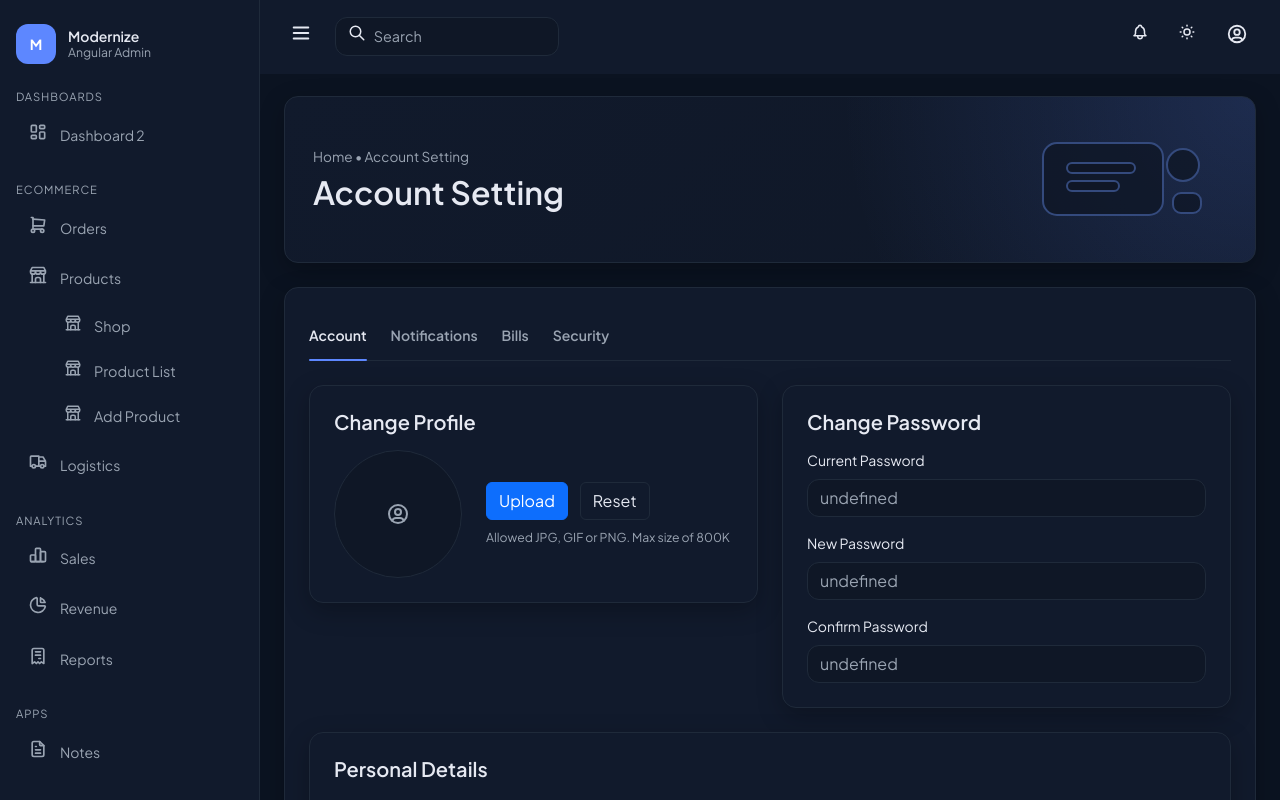
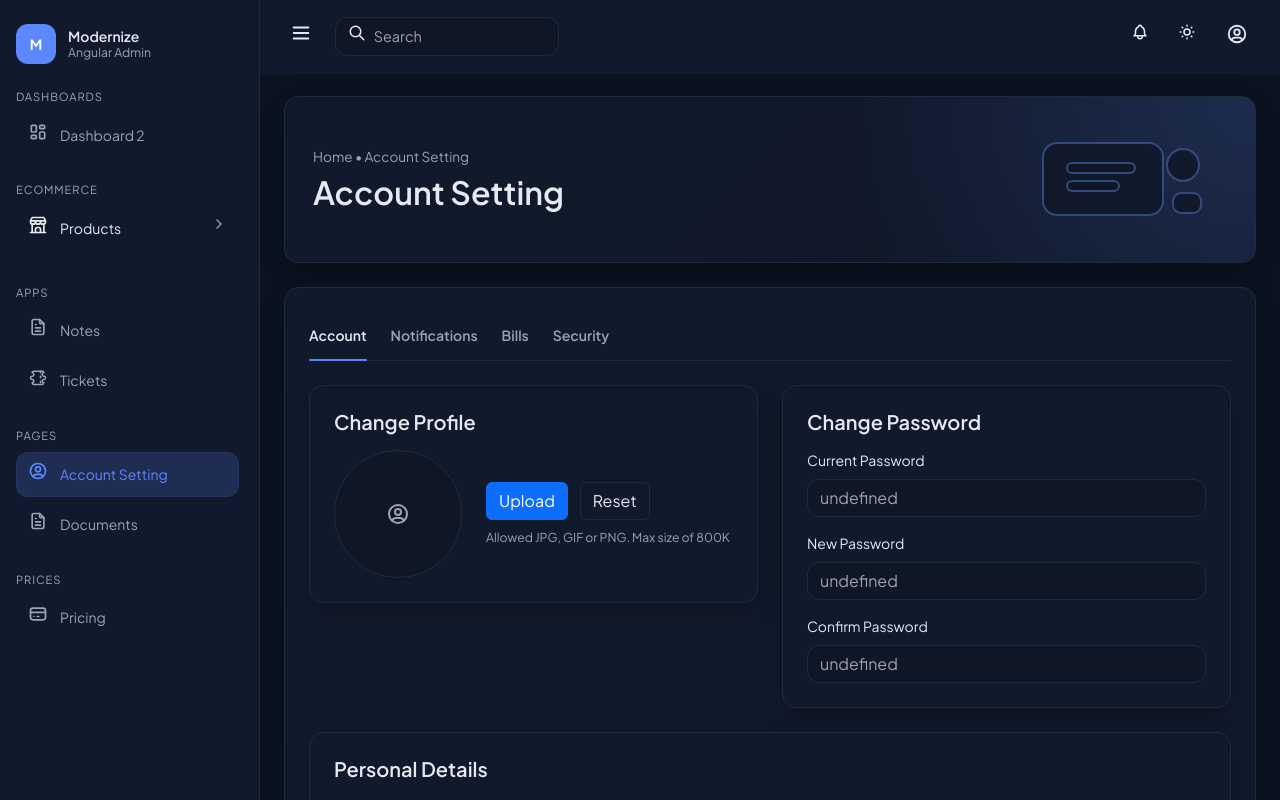
Before and after one commit to vitorh609/hydra-hub-ui, an Angular app: page /settings/account in a window 1280 px wide. Shown: the top 800 px of the page. Built offline with nearby package versions, Linux system fonts and the light colour scheme.

Commit message:
feat - feature in side bar

```diff
--- a/src/app/core/layout/sidebar/sidebar.component.html
+++ b/src/app/core/layout/sidebar/sidebar.component.html
@@ -17,7 +17,45 @@
         }
         <div class="nav-items">
           @for (item of group.items; track item.label) {
-            @if (item.route) {
+            @if (item.children?.length) {
+              <button
+                type="button"
+                class="nav-item nav-button nav-group-toggle"
+                [class.active-parent]="hasActiveChild(item)"
+                [attr.aria-expanded]="isItemExpanded(item)"
+                (click)="toggleItem(item)"
+              >
+                <span class="nav-icon">
+                  <app-icon [name]="item.icon" [size]="20"></app-icon>
+                </span>
+                @if (!isCollapsed()) {
+                  <span class="nav-label">{{ item.label }}</span>
+                  <span class="nav-toggle-icon" [class.expanded]="isItemExpanded(item)">
+                    <app-icon name="chevron-right" [size]="16"></app-icon>
+                  </span>
+                }
+              </button>
+
+              @if (!isCollapsed()) {
+                <div class="nav-children-wrapper" [class.expanded]="isItemExpanded(item)">
+                  <div class="nav-children">
+                    @for (child of item.children; track child.label) {
+                      <a
+                        class="nav-item nav-child"
+                        [routerLink]="child.route"
+                        routerLinkActive="active"
+                        [routerLinkActiveOptions]="{ exact: false }"
+                      >
+                        <span class="nav-icon">
+                          <app-icon [name]="child.icon" [size]="18"></app-icon>
+                        </span>
+                        <span>{{ child.label }}</span>
+                      </a>
+                    }
+                  </div>
+                </div>
+              }
+            } @else if (item.route) {
               <a
                 class="nav-item"
                 [routerLink]="item.route"
@@ -41,24 +79,6 @@
                 }
               </div>
             }
-
-            @if (item.children?.length && !isCollapsed()) {
-              <div class="nav-children">
-                @for (child of item.children; track child.label) {
-                  <a
-                    class="nav-item nav-child"
-                    [routerLink]="child.route"
-                    routerLinkActive="active"
-                    [routerLinkActiveOptions]="{ exact: false }"
-                  >
-                    <span class="nav-icon">
-                      <app-icon [name]="child.icon" [size]="18"></app-icon>
-                    </span>
-                    <span>{{ child.label }}</span>
-                  </a>
-                }
-              </div>
-            }
           }
         </div>
       </div>
--- a/src/app/core/layout/sidebar/sidebar.component.scss
+++ b/src/app/core/layout/sidebar/sidebar.component.scss
@@ -61,23 +61,69 @@
   padding: 0.55rem 0.75rem;
   border-radius: 12px;
   color: var(--text-2);
-  transition: background 0.2s ease, color 0.2s ease;
+  transition:
+    background 0.24s ease,
+    color 0.24s ease,
+    transform 0.24s ease,
+    box-shadow 0.24s ease;
 }
 
 .nav-group-label {
   cursor: default;
 }
 
+.nav-group-toggle {
+  justify-content: space-between;
+}
+
+.nav-label {
+  flex: 1;
+}
+
+.nav-toggle-icon {
+  display: flex;
+  align-items: center;
+  justify-content: center;
+  color: var(--text-3, var(--text-2));
+  transition:
+    transform 0.28s ease,
+    color 0.24s ease;
+}
+
+.nav-toggle-icon.expanded {
+  transform: rotate(90deg);
+}
+
+.nav-children-wrapper {
+  display: grid;
+  grid-template-rows: 0fr;
+  opacity: 0;
+  transform: translateY(-0.35rem);
+  transition:
+    grid-template-rows 0.32s ease,
+    opacity 0.24s ease,
+    transform 0.32s ease;
+}
+
+.nav-children-wrapper.expanded {
+  grid-template-rows: 1fr;
+  opacity: 1;
+  transform: translateY(0);
+}
+
 .nav-children {
+  overflow: hidden;
   display: flex;
   flex-direction: column;
   gap: 0.25rem;
   margin-left: 2.25rem;
+  padding-top: 0.2rem;
 }
 
 .nav-child {
   padding: 0.45rem 0.75rem;
   font-size: 0.9rem;
+  transform-origin: left center;
 }
 
 .nav-button {
@@ -85,15 +131,28 @@
   border: none;
   text-align: left;
   width: 100%;
+  color: inherit;
 }
 
 .nav-item:hover {
   background: var(--interactive-hover-bg);
   color: var(--interactive-hover-fg);
+  transform: translateX(2px);
+}
+
+.nav-item:hover .nav-toggle-icon,
+.nav-group-toggle.active-parent .nav-toggle-icon {
+  color: currentColor;
 }
 
 .nav-item.active {
   background: var(--sidebar-active-bg);
+  color: var(--sidebar-active-fg);
+  box-shadow: inset 0 0 0 1px color-mix(in srgb, var(--sidebar-active-fg) 8%, transparent);
+}
+
+.nav-group-toggle.active-parent {
+  background: color-mix(in srgb, var(--sidebar-active-bg) 72%, transparent);
   color: var(--sidebar-active-fg);
 }
 
@@ -114,4 +173,9 @@
 
 .sidebar.collapsed .nav-item {
   justify-content: center;
+  transform: none;
 }
+
+.sidebar.collapsed .nav-group-toggle {
+  justify-content: center;
+}
--- a/src/app/core/layout/sidebar/sidebar.component.ts
+++ b/src/app/core/layout/sidebar/sidebar.component.ts
@@ -1,6 +1,6 @@
-import { Component, computed, inject } from '@angular/core';
+import { Component, computed, inject, signal } from '@angular/core';
 import { NgClass } from '@angular/common';
-import { RouterLink, RouterLinkActive } from '@angular/router';
+import { Router, RouterLink, RouterLinkActive } from '@angular/router';
 import { IconComponent, AppIconName } from '../../ui/icon/icon.component';
 import { SidebarStateService } from './sidebar-state.service';
 
@@ -25,6 +25,8 @@ interface NavGroup {
 })
 export class SidebarComponent {
   private readonly sidebarState = inject(SidebarStateService);
+  private readonly router = inject(Router);
+  private readonly expandedItems = signal<Record<string, boolean>>({});
 
   readonly isCollapsed = computed(() => this.sidebarState.collapsed());
 
@@ -38,7 +40,7 @@ export class SidebarComponent {
     {
       title: 'Ecommerce',
       items: [
-        { label: 'Orders', icon: 'cart' },
+        // { label: 'Orders', icon: 'cart' },
         {
           label: 'Products',
           icon: 'store',
@@ -48,17 +50,17 @@ export class SidebarComponent {
             { label: 'Add Product', icon: 'store', route: '/ecommerce/add-product' },
           ],
         },
-        { label: 'Logistics', icon: 'truck' },
+        // { label: 'Logistics', icon: 'truck' },
       ],
     },
-    {
-      title: 'Analytics',
-      items: [
-        { label: 'Sales', icon: 'chart' },
-        { label: 'Revenue', icon: 'chart-pie' },
-        { label: 'Reports', icon: 'receipt' },
-      ],
-    },
+    // {
+    //   title: 'Analytics',
+    //   items: [
+    //     { label: 'Sales', icon: 'chart' },
+    //     { label: 'Revenue', icon: 'chart-pie' },
+    //     { label: 'Reports', icon: 'receipt' },
+    //   ],
+    // },
     {
       title: 'Apps',
       items: [
@@ -78,4 +80,32 @@ export class SidebarComponent {
       items: [{ label: 'Pricing', icon: 'credit-card', route: '/prices/pricing' }],
     },
   ];
+
+  toggleItem(item: NavItem): void {
+    if (!item.children?.length || this.isCollapsed()) {
+      return;
+    }
+
+    this.expandedItems.update((items) => ({
+      ...items,
+      [item.label]: !this.isItemExpanded(item),
+    }));
+  }
+
+  isItemExpanded(item: NavItem): boolean {
+    return this.expandedItems()[item.label] ?? this.hasActiveChild(item);
+  }
+
+  hasActiveChild(item: NavItem): boolean {
+    return !!item.children?.some(
+      (child) =>
+        !!child.route &&
+        this.router.isActive(child.route, {
+          paths: 'subset',
+          queryParams: 'ignored',
+          fragment: 'ignored',
+          matrixParams: 'ignored',
+        }),
+    );
+  }
 }
```
